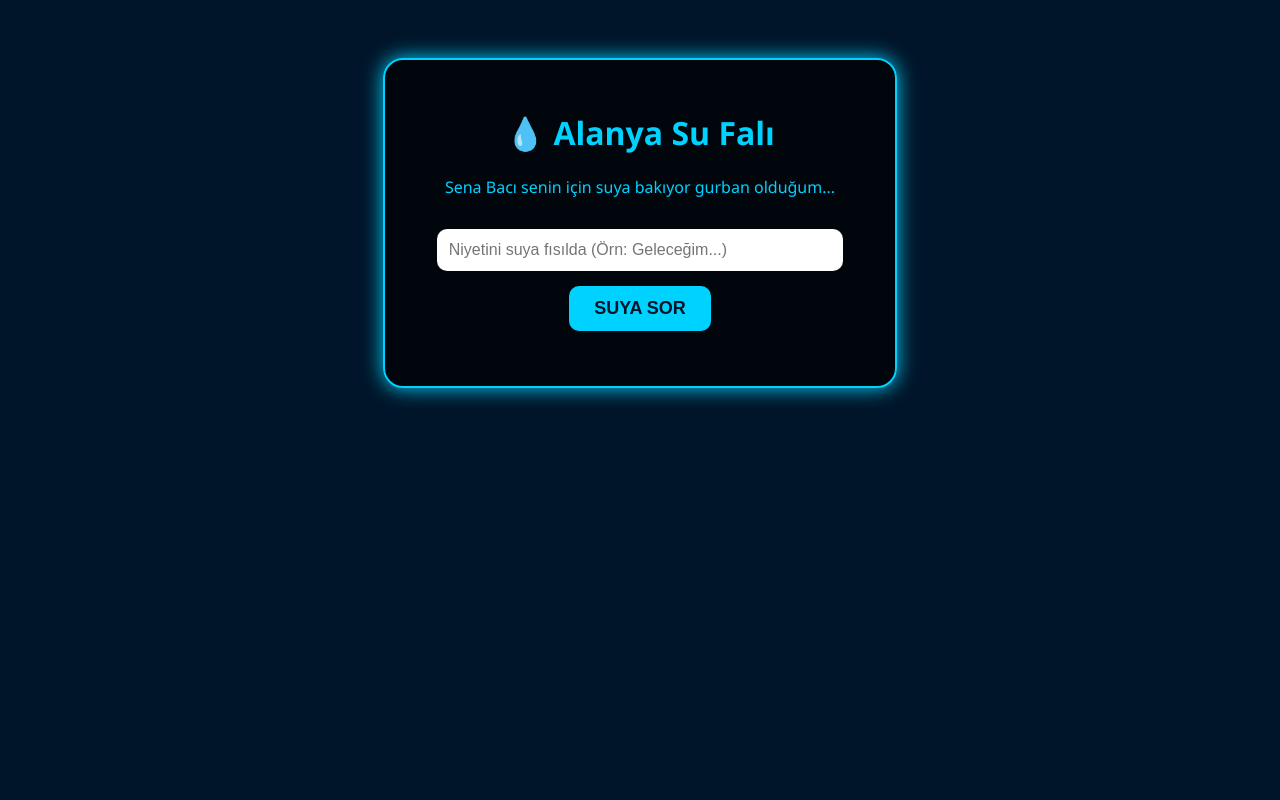
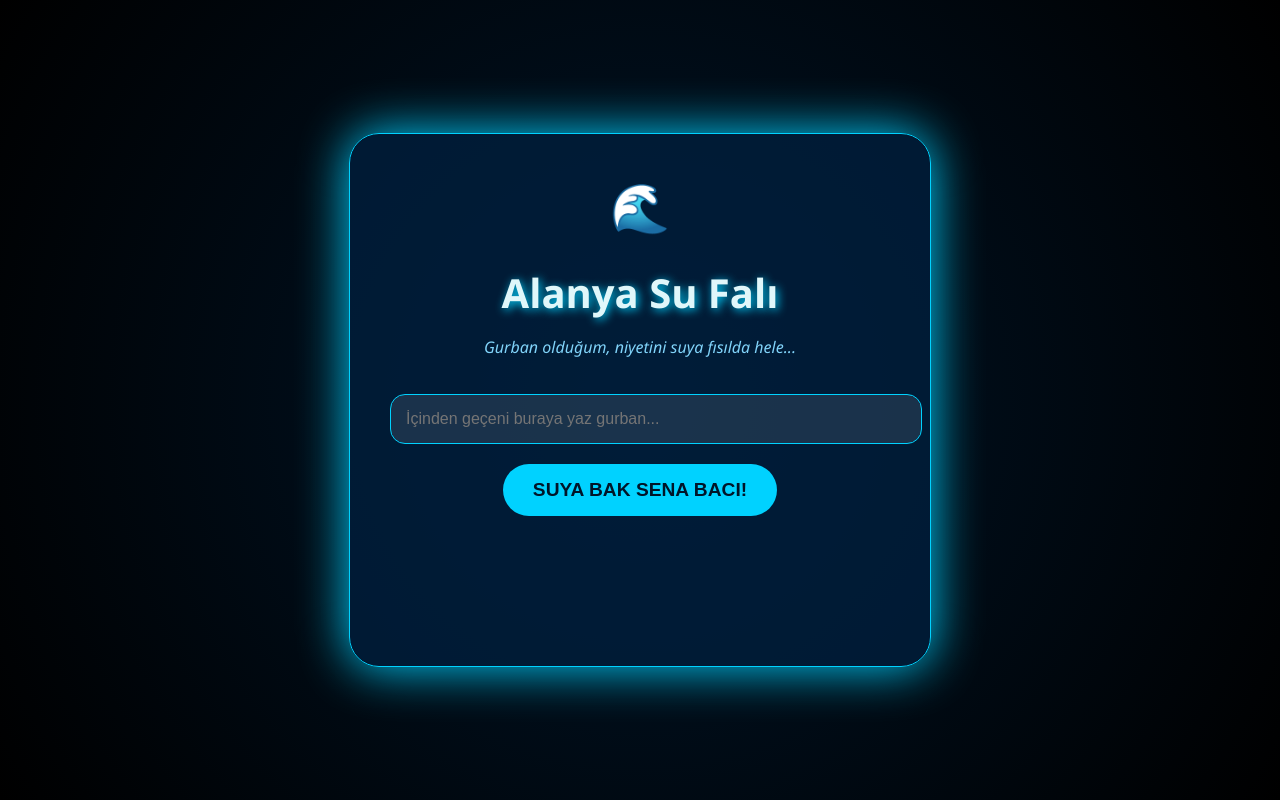
Before and after one commit to mustafayetci3-collab/fal-sitesi, a plain HTML site: page index.html in a window 1280 px wide. Drawn offline with Linux system fonts and the light colour scheme.

Commit message:
sena-guncelleme

```diff
--- a/index.html
+++ b/index.html
@@ -2,45 +2,75 @@
 <html lang="tr">
 <head>
     <meta charset="UTF-8">
-    <title>Alanya Su Falı - Sena</title>
+    <meta name="viewport" content="width=device-width, initial-scale=1.0">
+    <title>Alanya Su Falı - Sena Bacı</title>
     <style>
-        body { background: #001529; color: #00d2ff; font-family: 'Segoe UI', sans-serif; text-align: center; padding: 50px; }
-        .box { border: 2px solid #00d2ff; padding: 30px; border-radius: 20px; max-width: 450px; margin: auto; background: rgba(0,0,0,0.7); box-shadow: 0 0 20px #00d2ff; }
-        input { padding: 12px; border-radius: 10px; border: none; width: 85%; margin-top: 15px; font-size: 16px; }
-        button { background: #00d2ff; color: #001529; padding: 12px 25px; border: none; border-radius: 10px; margin-top: 15px; cursor: pointer; font-weight: bold; font-size: 18px; }
-        button:hover { background: #fff; }
-        #sonuc { margin-top: 25px; font-style: italic; font-size: 20px; line-height: 1.5; color: #fff; }
+        body {
+            background: radial-gradient(circle, #001529 0%, #000000 100%);
+            color: #e0f7fa;
+            font-family: 'Segoe UI', Tahoma, Geneva, Verdana, sans-serif;
+            display: flex; justify-content: center; align-items: center;
+            height: 100vh; margin: 0; overflow: hidden;
+        }
+        .container {
+            background: rgba(0, 30, 60, 0.8);
+            padding: 40px; border-radius: 30px;
+            box-shadow: 0 0 50px #00d2ff;
+            max-width: 500px; width: 90%; text-align: center;
+            border: 1px solid #00d2ff;
+        }
+        h1 { font-size: 2.5rem; text-shadow: 2px 2px 10px #00d2ff; margin-bottom: 10px; }
+        p { font-style: italic; color: #81d4fa; }
+        input {
+            width: 100%; padding: 15px; margin: 20px 0;
+            border-radius: 15px; border: 1px solid #00d2ff;
+            background: rgba(255,255,255,0.1); color: white; font-size: 1rem;
+        }
+        button {
+            background: #00d2ff; color: #001529;
+            padding: 15px 30px; border: none; border-radius: 50px;
+            font-weight: bold; font-size: 1.2rem; cursor: pointer;
+            transition: 0.3s;
+        }
+        button:hover { transform: scale(1.05); box-shadow: 0 0 20px #fff; }
+        #sonuc {
+            margin-top: 30px; min-height: 80px;
+            font-size: 1.3rem; line-height: 1.6; color: #fff;
+            text-shadow: 1px 1px 5px #000;
+        }
+        .wave { font-size: 3rem; margin-bottom: 10px; }
     </style>
 </head>
 <body>
-    <div class="box">
-        <h1>💧 Alanya Su Falı</h1>
-        <p>Sena Bacı senin için suya bakıyor gurban olduğum...</p>
-        <input type="text" id="soru" placeholder="Niyetini suya fısılda (Örn: Geleceğim...)">
-        <br>
-        <button onclick="falBak()">SUYA SOR</button>
+    <div class="container">
+        <div class="wave">🌊</div>
+        <h1>Alanya Su Falı</h1>
+        <p>Gurban olduğum, niyetini suya fısılda hele...</p>
+        <input type="text" id="soru" placeholder="İçinden geçeni buraya yaz gurban..." autocomplete="off">
+        <button onclick="falBak()">SUYA BAK SENA BACI!</button>
         <div id="sonuc"></div>
     </div>
+
     <script>
         function falBak() {
             const soru = document.getElementById('soru').value;
             const sonuc = document.getElementById('sonuc');
-            if(!soru) { alert("Önce niyetini yaz gurbanım!"); return; }
+            if(!soru) { alert("Niyet etmeden su durulmaz gurbanım!"); return; }
 
-            sonuc.innerText = "Sena suya bakıyor, dur hele bir durulun...";
+            sonuc.innerHTML = "<i>Sena Bacı suya bakıyor, dur hele bir durulun...</i>";
 
             const cevaplar = [
-                "Gönlündeki murat tez zamanda su yüzüne çıkacak, ferahlayacaksın!",
-                "Su biraz bulanık ama sonunda Alanya güneşi gibi aydınlık var, az sabret.",
-                "Kısmetin Alanya sahili gibi upuzun, maşallah bereketli bir yolun var!",
-                "Gözyaşların akıp gidecek, yerine deniz ferahlığı gelecek gurban olduğum.",
-                "Uzaklardan bir haberin var, su öyle berrak ki müjdeyi veriyor!",
-                "Seni çekemeyenler var ama suyun gücü onları boğar, korkma!"
+                "Bak hele gurban olduğum, suyun dibi tertemiz! Gönlündeki o murat ayağına gelecek, az daha sabret.",
+                "Emmioğlu/Emmikızı, su biraz çalkantılı ama sonunda Alanya güneşi gibi aydınlık var. İçini ferah tut!",
+                "Uzaklardan bir haberin var ki sorma! Kuş kanadında geliyor, müjdeler olsun!",
+                "Seni çekemeyenler var ama suyun bereketi onları boğar. Sen yoluna bak, rızkın açık!",
+                "Hay maşallah! Kısmetin Alanya sahili gibi upuzun, bereketli bir yola giriyorsun gurban.",
+                "Su diyor ki; kafandaki o tilkileri bırak, hayırlı bir kapı açılıyor, gıymatını bil!"
             ];
 
             setTimeout(() => {
                 const rastgele = cevaplar[Math.floor(Math.random() * cevaplar.length)];
-                sonuc.innerText = "Sena der ki: " + rastgele;
+                sonuc.innerHTML = "<b>Sena Bacı der ki:</b> <br>" + rastgele;
             }, 2500);
         }
     </script>
```
